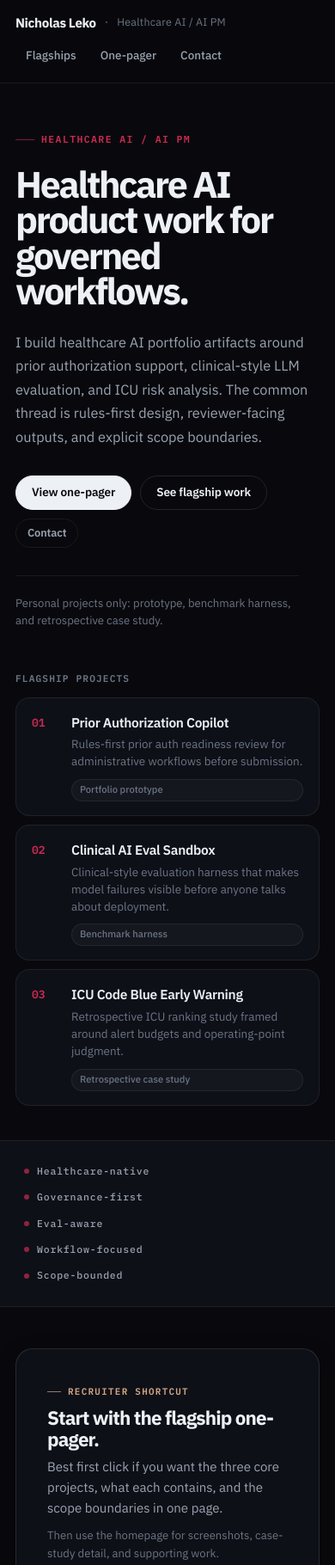
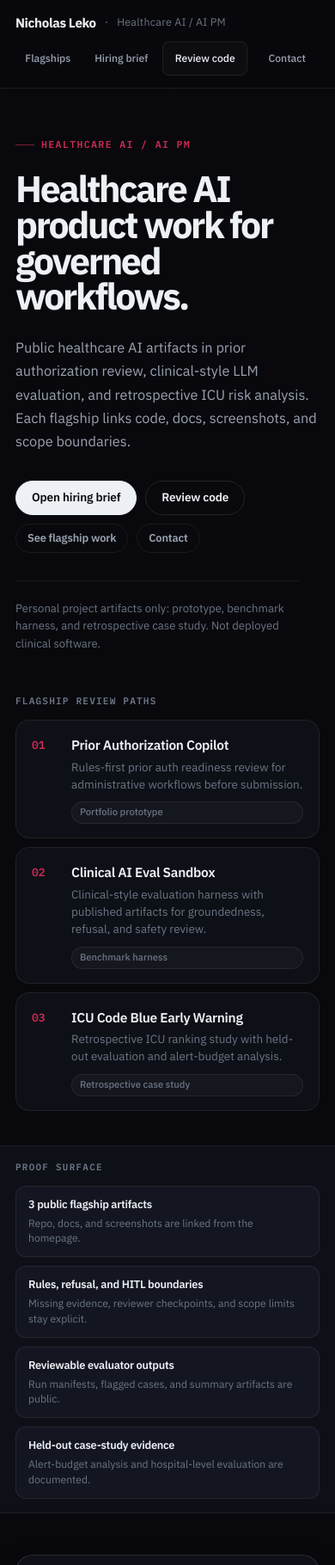
Before and after one commit to NickLeko/PUBLIC_PORTFOLIO_HUB, a website: page index.html in a window 390 px wide. Shown: the top 1820 px of the page at 86% size. Drawn offline with Linux system fonts and the light colour scheme.

Commit message:
Make homepage proof surface easier to review

```diff
--- a/app.js
+++ b/app.js
@@ -33,7 +33,8 @@
     document.getElementById("site-nav").innerHTML = data.navigation
       .map((item) => {
         const isInternal = item.href.startsWith("#") || item.href.endsWith(".html");
-        return `<a href="${esc(item.href)}"${isInternal ? "" : ` ${ext}`}>${esc(item.label)}</a>`;
+        const extraClass = item.label === "Review code" ? ` class="nav-review-link"` : "";
+        return `<a${extraClass} href="${esc(item.href)}"${isInternal ? "" : ` ${ext}`}>${esc(item.label)}</a>`;
       })
       .join("");
   }
@@ -53,7 +54,8 @@
         </a>`)
       .join("");
 
-    const onePager = siteLink("One-pager");
+    const hiringBrief = siteLink("Hiring brief");
+    const github = siteLink("GitHub");
     const email = siteLink("Email");
 
     document.getElementById("hero").innerHTML = `
@@ -63,38 +65,40 @@
           <h1 class="hero-title">${esc(h.title)}</h1>
           <p class="hero-sub">${esc(h.intro)}</p>
           <div class="hero-actions">
-            ${onePager ? `<a class="btn btn-primary" href="${esc(onePager.url)}">View one-pager</a>` : ""}
-            <a class="btn btn-secondary" href="#flagship">See flagship work</a>
+            ${hiringBrief ? `<a class="btn btn-primary" href="${esc(hiringBrief.url)}">Open hiring brief</a>` : ""}
+            ${github ? `<a class="btn btn-secondary" href="${esc(github.url)}" ${ext}>Review code</a>` : ""}
+            <a class="btn btn-ghost" href="#flagship">See flagship work</a>
             ${email ? `<a class="btn btn-ghost" href="${esc(email.url)}">Contact</a>` : ""}
           </div>
           <p class="hero-note">${esc(h.note)}</p>
         </div>
         <div class="hero-right">
-          <div class="hero-projects-label">Flagship projects</div>
+          <div class="hero-projects-label">Flagship review paths</div>
           <div class="hero-projects">${projects}</div>
         </div>
       </div>`;
   }
 
-  /* ── Credibility signals strip ── */
+  /* ── Proof strip ── */
   function renderSignals() {
-    const signals = [
-      "Healthcare-native",
-      "Governance-first",
-      "Eval-aware",
-      "Workflow-focused",
-      "Scope-bounded"
-    ];
-    const items = signals
-      .map((s) => `<div class="signal-item"><span class="signal-dot"></span><span class="signal-label">${esc(s)}</span></div>`)
+    const items = (data.proofStrip?.items || [])
+      .map((item) => `
+        <article class="proof-item">
+          <div class="proof-title">${esc(item.title)}</div>
+          <p class="proof-detail">${esc(item.detail)}</p>
+        </article>`)
       .join("");
-    document.getElementById("signals").innerHTML = `<div class="signals-inner">${items}</div>`;
+    document.getElementById("signals").innerHTML = `
+      <div class="signals-inner">
+        <div class="signals-kicker">Proof surface</div>
+        <div class="signals-grid">${items}</div>
+      </div>`;
   }
 
   /* ── Recruiter CTA band ── */
   function renderCta() {
     const cta = data.ctaBanner;
-    const onePager = siteLink("One-pager");
+    const hiringBrief = siteLink("Hiring brief");
     const github = siteLink("GitHub");
     const linkedin = siteLink("LinkedIn");
 
@@ -107,8 +111,8 @@
           <p class="cta-band-note">${esc(cta.note)}</p>
         </div>
         <div class="cta-band-actions">
-          ${onePager ? `<a class="btn btn-primary" href="${esc(onePager.url)}">Open one-pager →</a>` : ""}
-          ${github ? `<a class="btn btn-ghost" href="${esc(github.url)}" ${ext}>${esc(github.label)}</a>` : ""}
+          ${hiringBrief ? `<a class="btn btn-primary" href="${esc(hiringBrief.url)}">Open hiring brief →</a>` : ""}
+          ${github ? `<a class="btn btn-ghost" href="${esc(github.url)}" ${ext}>Review code</a>` : ""}
           ${linkedin ? `<a class="btn btn-ghost" href="${esc(linkedin.url)}" ${ext}>${esc(linkedin.label)}</a>` : ""}
         </div>
       </div>`;
@@ -124,7 +128,8 @@
       const tags = p.tags.map((t) => `<span class="tag-pill">${esc(t)}</span>`).join("");
       const proofPoints = p.proofPoints.map((pt) => `<li>${esc(pt)}</li>`).join("");
       const limitations = p.limitations.map((l) => `<li>${esc(l)}</li>`).join("");
-      const primaryShot = p.screenshots[0];
+      const reviewLinks = (p.links || []).slice(0, 3);
+      const primaryShot = p.screenshots[p.closedCardShotIndex] || p.screenshots[0];
       const screenshots = p.screenshots.map((s) => `
         <div class="screenshot-card">
           <a class="screenshot-frame" href="${esc(s.src)}" ${ext}>
@@ -155,12 +160,12 @@
 
               <div class="flagship-info-grid">
                 <div class="flagship-info-block">
-                  <span class="info-label">Artifact focus</span>
+                  <span class="info-label">Review surface</span>
                   <p class="info-body">${esc(p.primaryProof)}</p>
                 </div>
                 <div class="flagship-info-block">
-                  <span class="info-label">Why it matters</span>
-                  <p class="info-body">${esc(p.whyItMatters)}</p>
+                  <span class="info-label">What stays visible</span>
+                  <p class="info-body">${esc(p.proofNote)}</p>
                 </div>
               </div>
 
@@ -169,9 +174,13 @@
                 <ul class="evidence-list">${evidence}</ul>
               </div>
 
+              <div class="flagship-review-block">
+                <span class="info-label">Review code and docs</span>
+                ${linkRowHtml(reviewLinks, "No public links")}
+              </div>
+
               <div class="flagship-footer-row">
                 <div class="tag-row">${tags}</div>
-                ${linkRowHtml(p.links, "No public links")}
               </div>
             </div>
 
@@ -180,13 +189,16 @@
                 <a class="flagship-thumb" href="${esc(primaryShot.src)}" ${ext}>
                   <img src="${esc(primaryShot.src)}" alt="${esc(primaryShot.alt)}" loading="lazy">
                 </a>
-                <p class="flagship-thumb-caption">${esc(primaryShot.title)}</p>
+                <div class="flagship-thumb-caption">
+                  <div class="flagship-thumb-title">${esc(primaryShot.title)}</div>
+                  <div class="flagship-thumb-note">${esc(primaryShot.note)}</div>
+                </div>
               </aside>` : ""}
           </div>
 
           <details class="flagship-details">
             <summary class="flagship-summary-bar">
-              <span class="summary-bar-label">Case study details — problem, what I built, proof points, scope boundaries</span>
+              <span class="summary-bar-label">Case study details, review artifacts, and scope boundaries</span>
               <span class="summary-bar-toggle">
                 <span class="toggle-closed">Expand ↓</span>
                 <span class="toggle-open">Collapse ↑</span>
@@ -209,7 +221,7 @@
               </div>
               <div class="detail-2col">
                 <div class="detail-block">
-                  <h4>Credibility signals</h4>
+                  <h4>Reviewable evidence</h4>
                   <ul class="bullet-list">${proofPoints}</ul>
                 </div>
                 <div class="detail-block">
@@ -318,7 +330,7 @@
         </article>
         <aside class="contact-card">
           <h3>Quick links</h3>
-          <p>One-pager, GitHub, LinkedIn, and direct contact.</p>
+          <p>Hiring brief, GitHub, LinkedIn, and direct contact.</p>
           <div class="contact-list">${contactLinks}</div>
         </aside>
       </div>`;
--- a/data/projects.js
+++ b/data/projects.js
@@ -9,7 +9,7 @@
         "Everything here is labeled as a personal project, portfolio prototype, benchmark harness, retrospective case study, or private/local workflow. Nothing is presented as an employer product or deployed clinical system unless explicitly stated.",
       links: [
         {
-          label: "One-pager",
+          label: "Hiring brief",
           url: "docs/flagship_one_pager.html",
           type: "internal"
         },
@@ -33,35 +33,56 @@
     },
     navigation: [
       { label: "Flagships", href: "#flagship" },
-      { label: "One-pager", href: "docs/flagship_one_pager.html" },
+      { label: "Hiring brief", href: "docs/flagship_one_pager.html" },
+      { label: "Review code", href: "https://github.com/NickLeko" },
       { label: "Contact", href: "#contact" }
     ],
     hero: {
       kicker: "Healthcare AI / AI PM",
       title: "Healthcare AI product work for governed workflows.",
       intro:
-        "I build healthcare AI portfolio artifacts around prior authorization support, clinical-style LLM evaluation, and ICU risk analysis. The common thread is rules-first design, reviewer-facing outputs, and explicit scope boundaries.",
+        "Public healthcare AI artifacts in prior authorization review, clinical-style LLM evaluation, and retrospective ICU risk analysis. Each flagship links code, docs, screenshots, and scope boundaries.",
       note:
-        "Personal projects only: prototype, benchmark harness, and retrospective case study.",
+        "Personal project artifacts only: prototype, benchmark harness, and retrospective case study. Not deployed clinical software.",
       pillars: [
         "Workflow automation",
         "Evaluation discipline",
         "Explicit scope boundaries"
       ]
     },
+    proofStrip: {
+      items: [
+        {
+          title: "3 public flagship artifacts",
+          detail: "Repo, docs, and screenshots are linked from the homepage."
+        },
+        {
+          title: "Rules, refusal, and HITL boundaries",
+          detail: "Missing evidence, reviewer checkpoints, and scope limits stay explicit."
+        },
+        {
+          title: "Reviewable evaluator outputs",
+          detail: "Run manifests, flagged cases, and summary artifacts are public."
+        },
+        {
+          title: "Held-out case-study evidence",
+          detail: "Alert-budget analysis and hospital-level evaluation are documented."
+        }
+      ]
+    },
     ctaBanner: {
       eyebrow: "Recruiter shortcut",
-      heading: "Start with the flagship one-pager.",
+      heading: "Start with the hiring brief.",
       body:
-        "Best first click if you want the three core projects, what each contains, and the scope boundaries in one page.",
+        "Fastest route if you want the three flagship projects, the review surface for each, and the scope boundaries in one page.",
       note:
-        "Then use the homepage for screenshots, case-study detail, and supporting work."
+        "Then use the homepage for screenshots, concrete evidence bullets, and repo or doc links."
     },
     flagshipIntro: {
       eyebrow: "Flagship healthcare AI work",
       heading: "Three flagship projects.",
       body:
-        "These are the main public artifacts: workflow readiness review, clinical-style LLM evaluation, and retrospective ICU alert analysis."
+        "Each flagship surfaces concrete evidence first: closed-state bullets, repo and doc links, and one screenshot tied to the workflow or evaluation surface."
     },
     flagshipProjects: [
       {
@@ -73,13 +94,13 @@
         summary:
           "Rules-first prior auth readiness review for administrative workflows before submission.",
         primaryProof:
-          "Workflow readiness prototype with versioned rules, evidence mapping, and refusal-aware support.",
+          "Repo includes versioned rules, evidence mapping, and refusal-aware readiness states.",
         proofNote:
-          "Turns missing documentation into an explicit review state instead of a hidden guess.",
+          "Missing documentation stays visible as CANNOT_DETERMINE rather than hidden.",
         evidenceBullets: [
-          "READY, NOT_READY, and CANNOT_DETERMINE states with evidence mapping.",
-          "Versioned payer-style rules define what counts as evidence.",
-          "Failure modes document is linked for review."
+          "READY, NOT_READY, and CANNOT_DETERMINE outputs are backed by evidence mapping.",
+          "Versioned payer-style rules and requirement checks are reviewable in the repo.",
+          "Failure modes and scope boundaries are documented alongside the demo."
         ],
         tags: [
           "Workflow automation",
@@ -91,7 +112,7 @@
         whatIBuilt:
           "A deterministic extraction and requirement-checking flow against versioned payer-style rules, with READY, NOT_READY, and CANNOT_DETERMINE outputs plus evidence mapping.",
         whyItMatters:
-          "It makes pre-submit review inspectable and governable instead of relying on a loose judgment about whether a packet looks complete.",
+          "The review path is inspectable: blockers stay explicit instead of being inferred away.",
         proofPoints: [
           "Versioned payer-style rules define what counts as evidence.",
           "Missing evidence triggers refusal-aware outputs instead of guessed approvals.",
@@ -136,6 +157,7 @@
             placeholder: false
           }
         ],
+        closedCardShotIndex: 1,
         onePagerSummary:
           "Rules-first prior auth readiness review using deterministic extraction, requirement-level checks, and explicit refusal when evidence is missing.",
         onePagerWhy:
@@ -153,15 +175,15 @@
         artifactType: "Personal project",
         scopeLabel: "Pre-deployment evaluation artifact",
         summary:
-          "Clinical-style evaluation harness that makes model failures visible before anyone talks about deployment.",
+          "Clinical-style evaluation harness with published artifacts for groundedness, refusal, and safety review.",
         primaryProof:
-          "Benchmark harness with reviewer artifacts, flagged-case review, and safety-first evaluator framing.",
+          "Public benchmark run includes a manifest, scored cases, flagged cases, and reviewer docs.",
         proofNote:
-          "Published model claims are tied to one disclosed run.",
+          "Published claims are tied to one disclosed run, not broad model marketing.",
         evidenceBullets: [
-          "Run manifest, raw generations, scored cases, flagged cases, and summary report.",
-          "Results summary and reviewer guide are linked for review.",
-          "Safety and faithfulness checks are labeled heuristic and incomplete."
+          "Run manifest, raw generations, scored cases, and flagged cases are published.",
+          "Results summary and reviewer guide are linked for direct review.",
+          "Safety and faithfulness checks are explicit heuristics, not deployment claims."
         ],
         tags: [
           "Evaluator strictness",
@@ -173,7 +195,7 @@
         whatIBuilt:
           "A fixed benchmark flow that runs a structured dataset through one prompt template, scores outputs with explicit heuristics, flags concerning cases, and publishes reviewer-friendly artifacts.",
         whyItMatters:
-          "It treats evaluation as product work instead of after-the-fact QA or broad benchmark claims.",
+          "A reviewer can inspect one disclosed run instead of relying on vague benchmark claims.",
         proofPoints: [
           "Public artifacts pin one explicit run with provider, model, run ID, and case count.",
           "Review outputs include raw generations, case scoring, flagged cases, a summary report, and safety docs.",
@@ -218,6 +240,7 @@
             placeholder: false
           }
         ],
+        closedCardShotIndex: 1,
         onePagerSummary:
           "Safety-oriented LLM evaluation harness for clinical-style outputs, focused on groundedness, citations, uncertainty, refusal, and unsafe recommendation flags.",
         onePagerWhy:
@@ -235,14 +258,14 @@
         artifactType: "Personal project",
         scopeLabel: "Held-out-hospital ranking study",
         summary:
-          "Retrospective ICU ranking study framed around alert budgets and operating-point judgment.",
+          "Retrospective ICU ranking study with held-out evaluation and alert-budget analysis.",
         primaryProof:
-          "Retrospective ML case study with held-out evaluation, actionability focus, and non-deployment boundaries.",
+          "Retrospective case study with held-out hospital evaluation and alert-policy analysis.",
         proofNote:
-          "Keeps alert burden and operating-point tradeoffs visible alongside ranking output.",
+          "Alert-budget tradeoffs stay visible alongside ranking output.",
         evidenceBullets: [
           "Six-hour lookback ranks patient-hours for risk in the next two hours.",
-          "Published evaluation uses hospital-level held-out testing.",
+          "Reference evaluation uses hospital-level held-out testing.",
           "Top 0.5 percent of scored test rows shows 13.55x enrichment over test prevalence."
         ],
         tags: [
@@ -255,7 +278,7 @@
         whatIBuilt:
           "A reviewer-facing retrospective pipeline over eICU-CRD using hourly features, BigQuery ML logistic regression, held-out hospital evaluation, and separate alert-policy analysis.",
         whyItMatters:
-          "It frames evaluation as an operational question: not just whether a model ranks well offline, but whether an alerting policy is discussable under real constraints.",
+          "The review surface keeps ranking quality and alert burden visible together.",
         proofPoints: [
           "Uses a six-hour lookback to rank patient-hours for risk in the next two hours.",
           "Published evaluation is hospital-level held-out testing, not a looser random split.",
@@ -300,6 +323,7 @@
             placeholder: false
           }
         ],
+        closedCardShotIndex: 1,
         onePagerSummary:
           "Interpretable ICU risk-ranking case study using eICU-CRD, held-out hospital evaluation, and alert-budget analysis.",
         onePagerWhy:
--- a/styles.css
+++ b/styles.css
@@ -156,6 +156,17 @@ h1, h2, h3, h4 { margin: 0; font-family: var(--font); }
 .site-nav a:hover {
   color: var(--text);
   background: rgba(255,255,255,0.05);
+}
+
+.site-nav a.nav-review-link {
+  border: 1px solid var(--border);
+  color: var(--text);
+  background: rgba(255,255,255,0.025);
+}
+
+.site-nav a.nav-review-link:hover {
+  border-color: var(--border-mid);
+  background: rgba(255,255,255,0.06);
 }
 
 /* ============================================================
@@ -346,42 +357,51 @@ h1, h2, h3, h4 { margin: 0; font-family: var(--font); }
 .signals-inner {
   max-width: var(--max);
   margin: 0 auto;
-  padding: 20px 28px;
-  display: flex;
-  flex-wrap: wrap;
-  align-items: center;
-  gap: 0;
+  padding: 18px 28px;
+  display: grid;
+  grid-template-columns: 160px minmax(0, 1fr);
+  gap: 18px;
+  align-items: start;
 }
 
-.signal-item {
-  display: flex;
-  align-items: center;
-  gap: 9px;
-  padding: 8px 24px 8px 0;
-  flex-shrink: 0;
+.signals-kicker {
+  font-family: var(--mono);
+  font-size: 0.68rem;
+  font-weight: 600;
+  letter-spacing: 0.12em;
+  text-transform: uppercase;
+  color: var(--muted);
+  padding-top: 8px;
 }
 
-.signal-item + .signal-item {
-  padding-left: 24px;
-  border-left: 1px solid var(--border);
+.signals-grid {
+  display: grid;
+  grid-template-columns: repeat(4, minmax(0, 1fr));
+  gap: 10px;
 }
 
-.signal-dot {
-  width: 6px;
-  height: 6px;
-  border-radius: 50%;
-  background: var(--accent);
-  flex-shrink: 0;
-  opacity: 0.7;
+.proof-item {
+  min-width: 0;
+  padding: 12px 14px;
+  border: 1px solid var(--border);
+  border-radius: var(--radius-md);
+  background: var(--surface-2);
+  display: grid;
+  gap: 5px;
 }
 
-.signal-label {
-  font-family: var(--mono);
-  font-size: 0.72rem;
-  font-weight: 500;
-  letter-spacing: 0.07em;
-  color: var(--muted-2);
-  white-space: nowrap;
+.proof-title {
+  font-size: 0.8rem;
+  font-weight: 600;
+  letter-spacing: -0.02em;
+  line-height: 1.35;
+  color: var(--text);
+}
+
+.proof-detail {
+  font-size: 0.76rem;
+  color: var(--muted);
+  line-height: 1.45;
 }
 
 /* ============================================================
@@ -694,6 +714,11 @@ h1, h2, h3, h4 { margin: 0; font-family: var(--font); }
   gap: 8px;
 }
 
+.flagship-review-block {
+  display: grid;
+  gap: 8px;
+}
+
 .evidence-list {
   list-style: none;
   margin: 0;
@@ -723,7 +748,7 @@ h1, h2, h3, h4 { margin: 0; font-family: var(--font); }
 .flagship-footer-row {
   display: flex;
   align-items: center;
-  justify-content: space-between;
+  justify-content: flex-start;
   flex-wrap: wrap;
   gap: 12px;
   padding-top: 18px;
@@ -783,10 +808,22 @@ h1, h2, h3, h4 { margin: 0; font-family: var(--font); }
 
 .flagship-thumb-caption {
   padding: 14px 18px;
-  font-size: 0.78rem;
+  display: grid;
+  gap: 4px;
+  border-top: 1px solid var(--border);
+}
+
+.flagship-thumb-title {
+  font-size: 0.8rem;
+  font-weight: 600;
+  color: var(--text);
+  line-height: 1.35;
+}
+
+.flagship-thumb-note {
+  font-size: 0.76rem;
   color: var(--muted);
   line-height: 1.5;
-  border-top: 1px solid var(--border);
 }
 
 /* Expandable case study */
@@ -1250,6 +1287,9 @@ h1, h2, h3, h4 { margin: 0; font-family: var(--font); }
   .cta-band-card,
   .about-layout { grid-template-columns: 1fr; }
 
+  .signals-inner { grid-template-columns: 1fr; }
+  .signals-grid { grid-template-columns: repeat(2, minmax(0, 1fr)); }
+
   .flagship-media {
     border-left: none;
     border-top: 1px solid var(--border);
@@ -1274,6 +1314,17 @@ h1, h2, h3, h4 { margin: 0; font-family: var(--font); }
   }
 
   .header-inner { height: auto; padding: 14px 0; flex-direction: column; align-items: flex-start; gap: 10px; }
+  .site-nav {
+    width: 100%;
+    display: grid;
+    grid-template-columns: minmax(0, 0.95fr) minmax(0, 1fr) minmax(0, 1.25fr) minmax(0, 0.95fr);
+    gap: 8px;
+  }
+  .site-nav a {
+    text-align: center;
+    padding: 9px 6px;
+    font-size: 0.76rem;
+  }
 
   .section-hero { padding: 48px 18px 40px; }
   .section-cta-band,
@@ -1295,6 +1346,7 @@ h1, h2, h3, h4 { margin: 0; font-family: var(--font); }
 
   .hero-title { font-size: clamp(2.4rem, 11vw, 3.4rem); }
 
-  .signals-inner { gap: 0; flex-direction: column; align-items: flex-start; }
-  .signal-item { padding: 6px 0; border-left: none !important; padding-left: 0 !important; }
+  .signals-inner { padding: 16px 18px; gap: 12px; }
+  .signals-kicker { padding-top: 0; }
+  .signals-grid { grid-template-columns: 1fr; }
 }
```
Also changed, not shown: docs/flagship_one_pager.html (+4 -4 lines).
